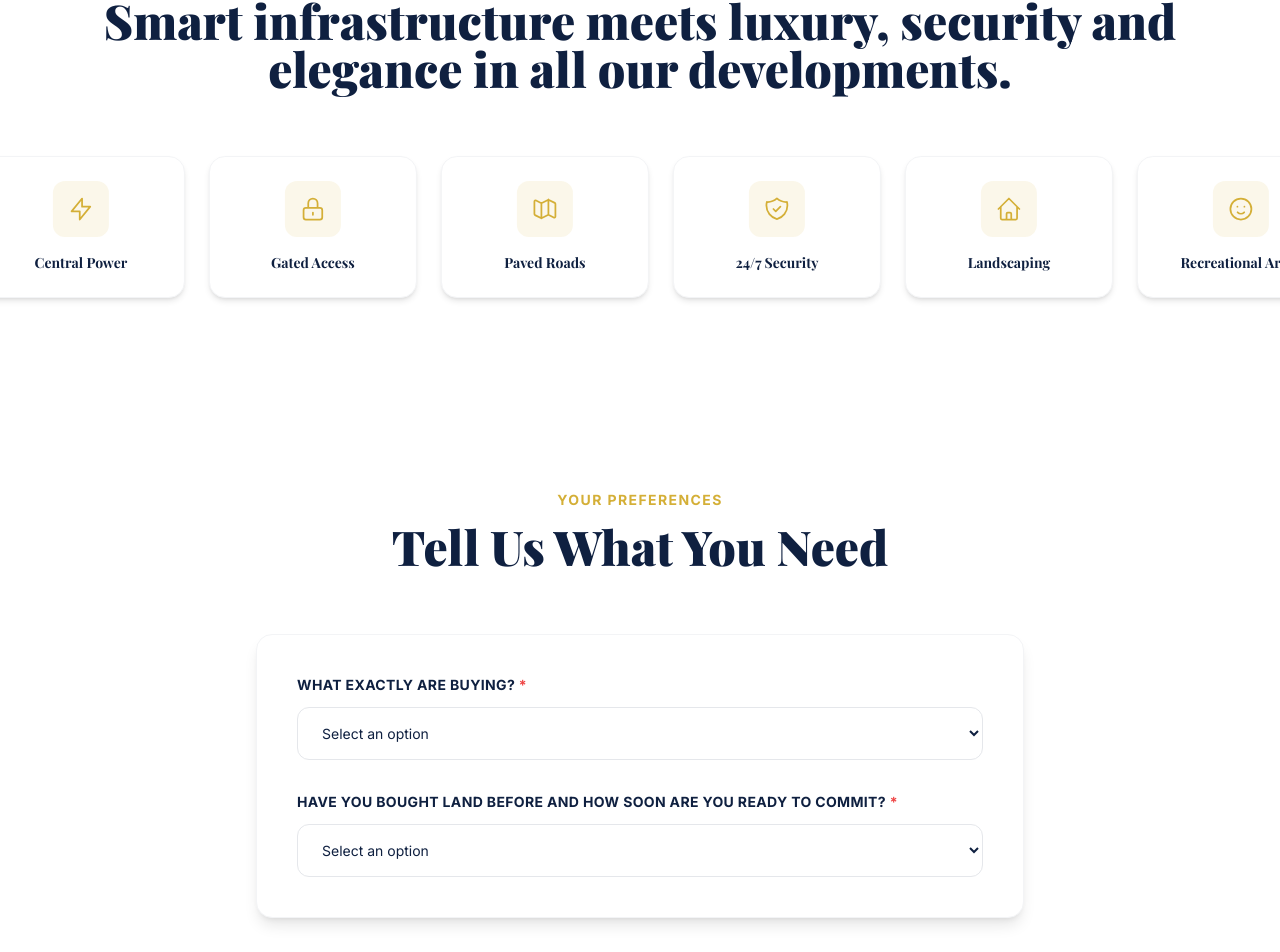
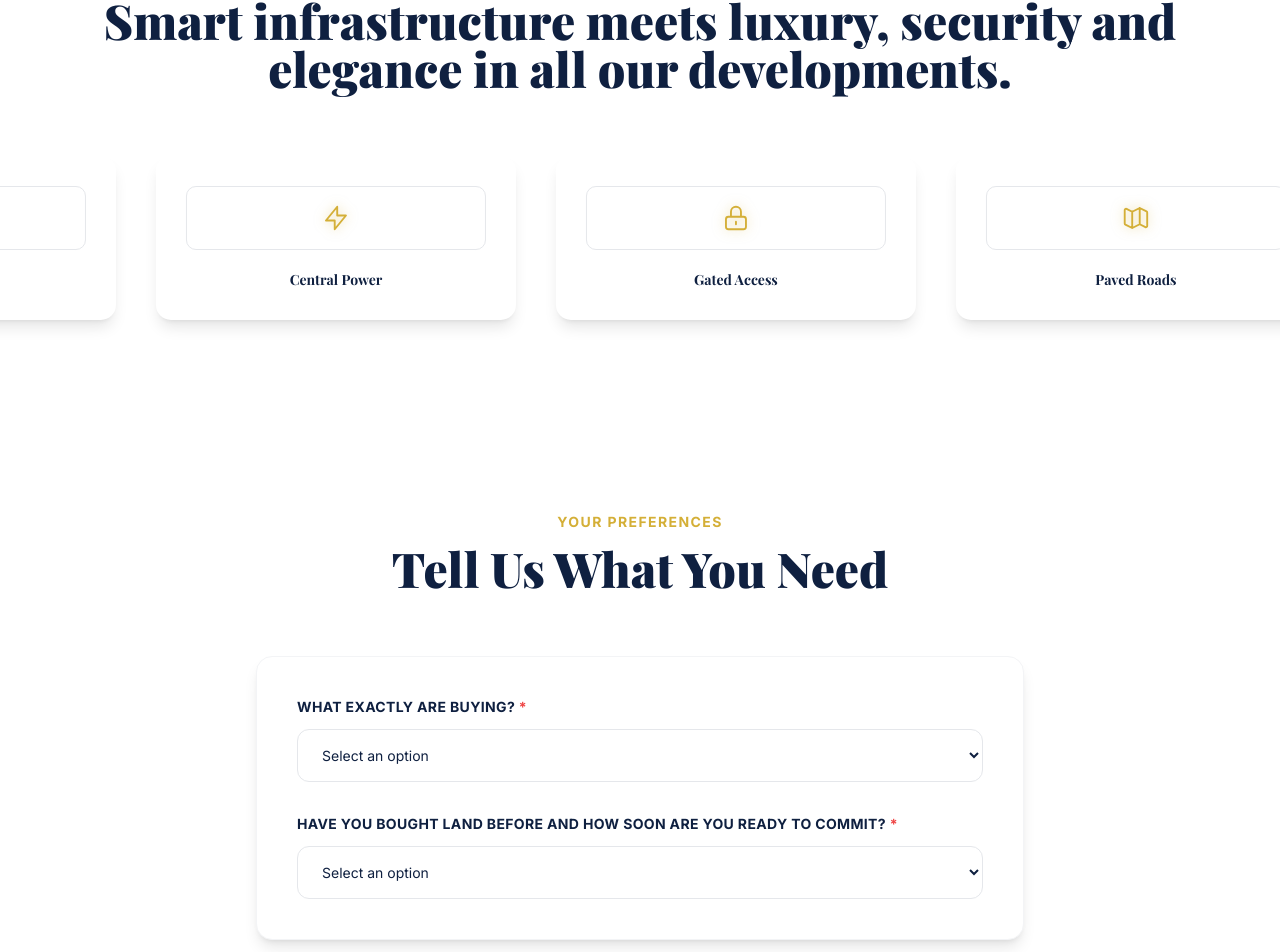
Before and after one commit to dev-anna-life/mr-multipreneur-realtor, a Next.js app: page / in a window 1280 px wide. Shown: the part 2235-3187 px from the top of the page. Built offline with nearby package versions, Linux system fonts and the light colour scheme.

Commit message:
Update marquee cards with exact measurements and glowing icons

```diff
--- a/app/globals.css
+++ b/app/globals.css
@@ -30,7 +30,11 @@ html { scroll-behavior: smooth; }
 }
 
 .animate-marquee {
-  animation: marquee 30s linear infinite;
+  animation: marquee 40s linear infinite;
+}
+
+.icon-glow svg {
+  filter: drop-shadow(0 0 6px rgba(212, 175, 55, 0.5));
 }
 
 .animate-fadeUp { animation: fadeUp 0.7s ease both; }
--- a/app/page.js
+++ b/app/page.js
@@ -309,13 +309,13 @@ export default function Home() {
             <h2 className="font-display font-black text-4xl md:text-5xl text-navy leading-tight">Smart infrastructure meets luxury, security and elegance in all our developments.</h2>
           </div>
           <div className="relative">
-            <div className="flex gap-6 animate-marquee" style={{ width: 'max-content' }}>
+            <div className="flex gap-10 animate-marquee" style={{ width: 'max-content' }}>
               {[...estateFeatures, ...estateFeatures].map((f, i) => (
-                <div key={i} className="flex-shrink-0 w-44 md:w-52 bg-white rounded-2xl p-6 border border-gray-100 shadow-md text-center hover:shadow-lg transition-shadow">
-                  <div className="w-14 h-14 mx-auto bg-gold/10 rounded-xl flex items-center justify-center text-gold mb-4">
-                    <svg className="w-7 h-7" fill="none" stroke="currentColor" viewBox="0 0 24 24"><path strokeLinecap="round" strokeLinejoin="round" strokeWidth="1.5" d={f.icon} /></svg>
+                <div key={i} className="flex-shrink-0 min-w-[355px] bg-white rounded-[15px] p-[30px] shadow-lg text-center">
+                  <div className="w-[300px] h-16 mx-auto border border-gray-200 rounded-[10px] flex items-center justify-center text-gold icon-glow">
+                    <svg className="w-[30px] h-[30px]" fill="none" stroke="currentColor" viewBox="0 0 24 24"><path strokeLinecap="round" strokeLinejoin="round" strokeWidth="1.5" d={f.icon} /></svg>
                   </div>
-                  <p className="font-display font-bold text-sm text-navy">{f.label}</p>
+                  <p className="font-display font-bold text-sm text-navy mt-5">{f.label}</p>
                 </div>
               ))}
             </div>
```
